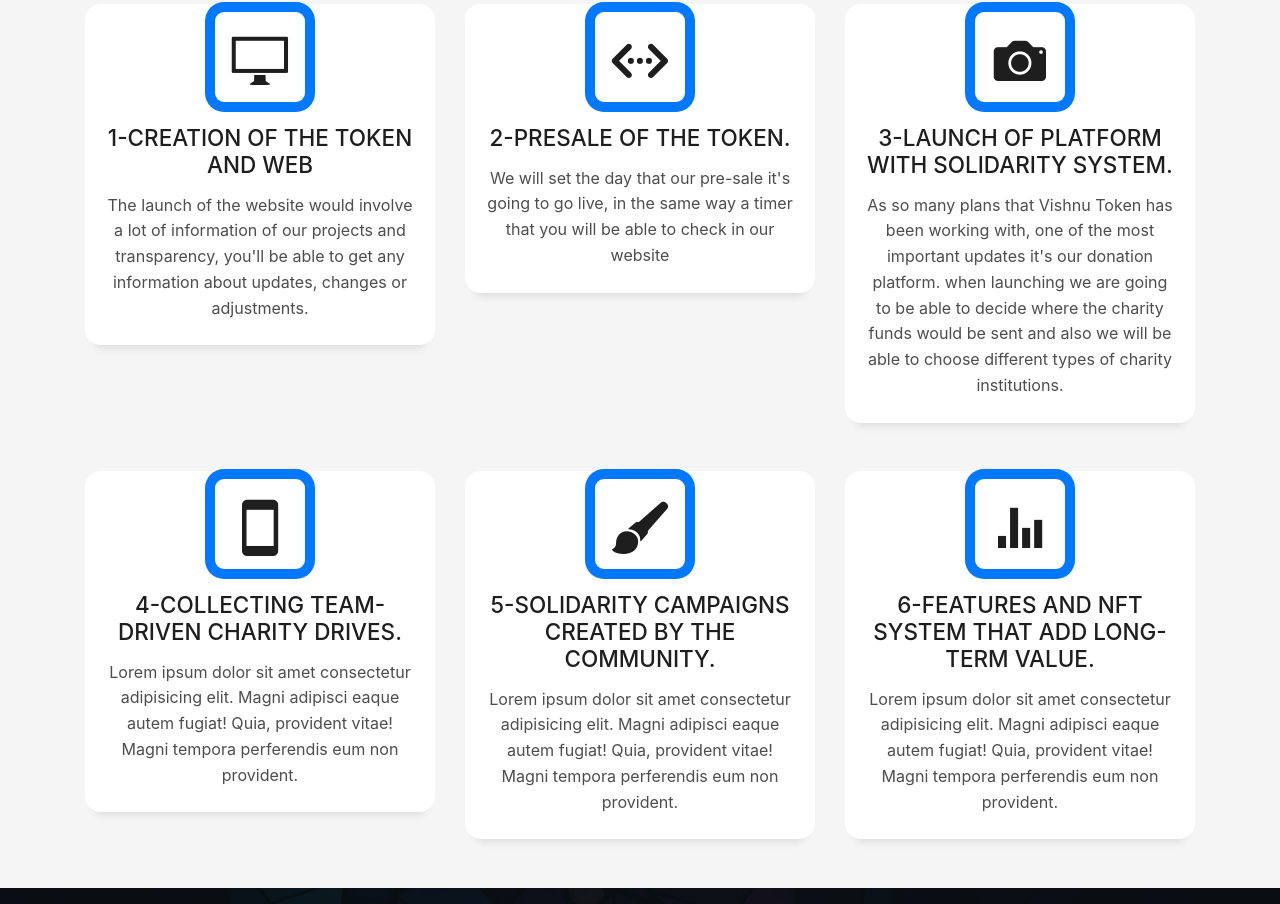
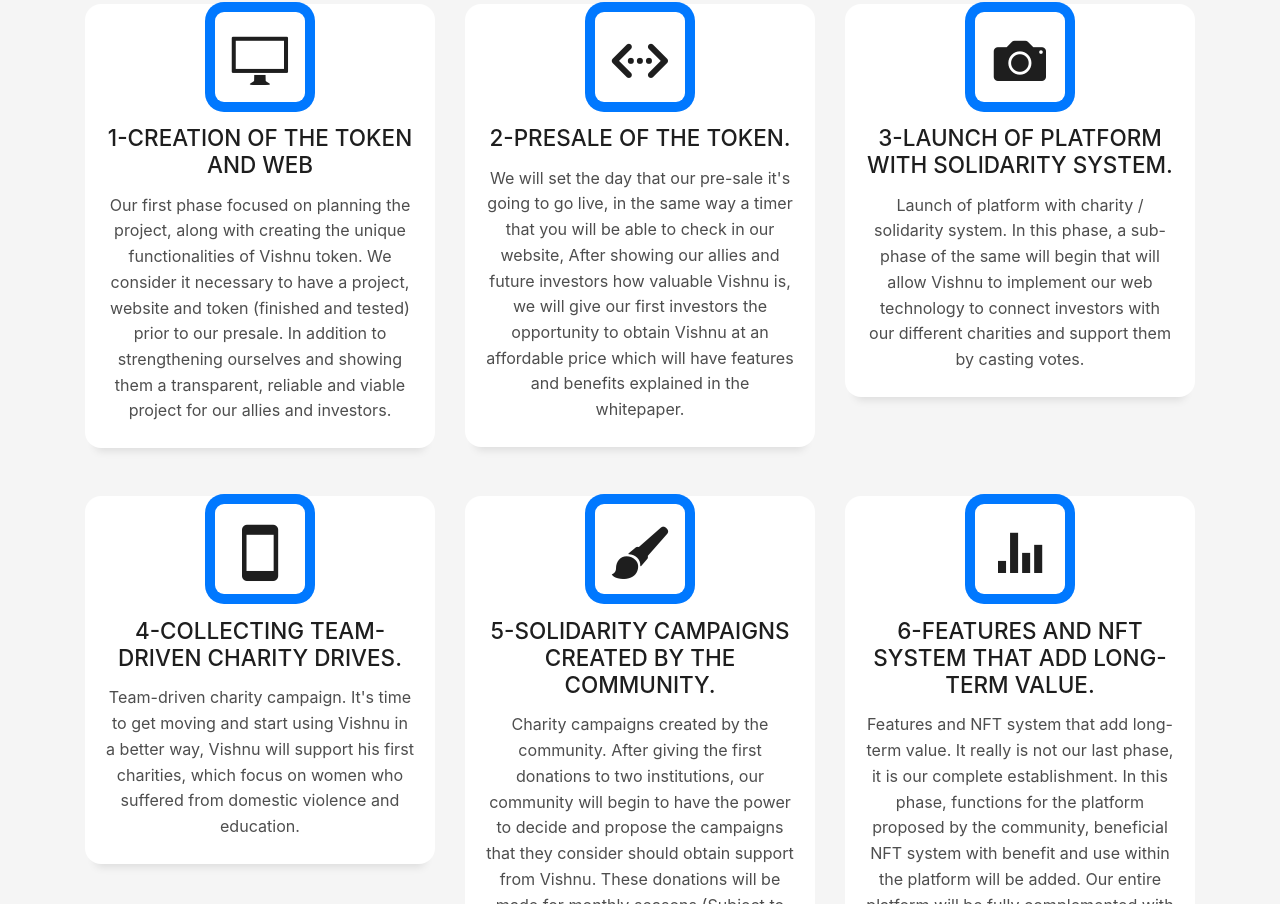
Before and after one commit to maicolvegard/web, a plain HTML site: page index.html in a window 1280 px wide. Shown: the part 1896-2800 px from the top of the page. Drawn offline with Linux system fonts and the light colour scheme; files whose address does not match are found by name.

Commit message:
Add files via upload

```diff
--- a/index.html
+++ b/index.html
@@ -80,8 +80,7 @@
         <div class="promo">
             <h1></h1>
             <p></p>
-          <a href="https://bscscan.com/token/0xe2ad57574689e2a278611de8c1af13e9b4d689e1">
-<button type="button">BscScan Contract</button></a>
+
         </div>
         <video muted="" autoplay="" loop="">
             <source src="./video/fondo.mp4" type="video/mp4">
@@ -124,20 +123,21 @@
                   <div class="progress">
                     <div class="progress-bar" role="progressbar" style="width: 51%;" aria-valuenow="85" aria-valuemin="0" aria-valuemax="100"></div>
                   </div>
-                  <span>Operating wallet</span> <span class="pull-right">3%</span>
+                  <span>Liquidity & Pre-sale</span> <span class="pull-right">40%</span>
                   <div class="progress">
-                    <div class="progress-bar" role="progressbar" style="width: 3%" aria-valuenow="75" aria-valuemin="0" aria-valuemax="100"></div>
+                    <div class="progress-bar" role="progressbar" style="width: 40%" aria-valuenow="75" aria-valuemin="0" aria-valuemax="100"></div>
                   </div>
                   <span>Charity wallet</span> <span class="pull-right">3%</span>
                   <div class="progress">
                     <div class="progress-bar" role="progressbar" style="width: 3%" aria-valuenow="50" aria-valuemin="0" aria-valuemax="100"></div>
                   </div>
-                  <span>Liquidity &amp; Pre-sale</span> <span class="pull-right">40%</span>
+                  <span>Operating wallet</span> <span class="pull-right">3%</span>
                   <div class="progress">
-                    <div class="progress-bar" role="progressbar" style="width: 40%" aria-valuenow="90" aria-valuemin="0" aria-valuemax="100"></div>
+                    <div class="progress-bar" role="progressbar" style="width: 3%" aria-valuenow="90" aria-valuemin="0" aria-valuemax="100"></div>
                   </div>
                 </div>
-               <a href="https://t.me/VishnuToken" target="_blank" class="btn btn-primary gradient rounded-xl">Telegram</a>
+               <a href="https://t.me/VishnuToken" target="_blank" class="btn btn-primary gradient rounded-xl">Telegram</a> <a href="https://bscscan.com/token/0xe2ad57574689e2a278611de8c1af13e9b4d689e1">
+<button type="button">BscScan Contract</button></a>
              <div class="socials">
                     <ul>
                       <li><a href="https://www.facebook.com/Vishnutoken"><span class="ico-circle"><i class="ion-social-facebook"></i></span></a></li>
@@ -203,7 +203,7 @@ Coin holders will be able to cast one vote per charity campaign, no matter how m
             <div class="service-content">
               <h2 class="s-title">1-Creation of the token and web</h2>
               <p class="s-description text-center">
-               The launch of the website would involve a lot of information of our projects and transparency, you'll be able to get any information about updates, changes or adjustments.
+               Our first phase focused on planning the project, along with creating the unique functionalities of Vishnu token. We consider it necessary to have a project, website and token (finished and tested) prior to our presale. In addition to strengthening ourselves and showing them a transparent, reliable and viable project for our allies and investors.
               </p>
             </div>
           </div>
@@ -216,7 +216,7 @@ Coin holders will be able to cast one vote per charity campaign, no matter how m
             <div class="service-content">
               <h2 class="s-title">2-Presale of the token.</h2>
               <p class="s-description text-center">
-                We will set the day that our pre-sale it's going to go live, in the same way a timer that you will be able to check in our website
+                We will set the day that our pre-sale it's going to go live, in the same way a timer that you will be able to check in our website, After showing our allies and future investors how valuable Vishnu is, we will give our first investors the opportunity to obtain Vishnu at an affordable price which will have features and benefits explained in the whitepaper.
               </p>
             </div>
           </div>
@@ -229,7 +229,8 @@ Coin holders will be able to cast one vote per charity campaign, no matter how m
             <div class="service-content">
               <h2 class="s-title">3-Launch of platform with solidarity system.</h2>
               <p class="s-description text-center">
-                As so many plans that Vishnu Token has been working with, one of the most important updates it's our donation platform. when launching we are going to be able to decide where the charity funds would be sent and also we will be able to choose different types of charity institutions.
+                Launch of platform with charity / solidarity system.
+In this phase, a sub-phase of the same will begin that will allow Vishnu to implement our web technology to connect investors with our different charities and support them by casting votes.
               </p>
             </div>
           </div>
@@ -243,9 +244,8 @@ Coin holders will be able to cast one vote per charity campaign, no matter how m
               <h2 class="s-title">4-Collecting team-driven charity drives.
 </h2>
               <p class="s-description text-center">
-                Lorem ipsum dolor sit amet consectetur adipisicing elit. Magni adipisci eaque autem fugiat! Quia,
-                provident vitae! Magni
-                tempora perferendis eum non provident.
+                Team-driven charity campaign.
+It's time to get moving and start using Vishnu in a better way, Vishnu will support his first charities, which focus on women who suffered from domestic violence and education.
               </p>
             </div>
           </div>
@@ -259,9 +259,8 @@ Coin holders will be able to cast one vote per charity campaign, no matter how m
               <h2 class="s-title">5-Solidarity campaigns created by the community.
 </h2>
               <p class="s-description text-center">
-                Lorem ipsum dolor sit amet consectetur adipisicing elit. Magni adipisci eaque autem fugiat! Quia,
-                provident vitae! Magni
-                tempora perferendis eum non provident.
+               Charity campaigns created by the community.
+After giving the first donations to two institutions, our community will begin to have the power to decide and propose the campaigns that they consider should obtain support from Vishnu. These donations will be made for monthly seasons (Subject to change depending on the community, growth of the token and other factors)
               </p>
             </div>
           </div>
@@ -275,8 +274,8 @@ Coin holders will be able to cast one vote per charity campaign, no matter how m
               <h2 class="s-title">6-Features and NFT system that add long-term value.
 </h2>
               <p class="s-description text-center">
-                Lorem ipsum dolor sit amet consectetur adipisicing elit. Magni adipisci eaque autem fugiat! Quia,
-                provident vitae! Magni
+                Features and NFT system that add long-term value.
+It really is not our last phase, it is our complete establishment. In this phase, functions for the platform proposed by the community, beneficial NFT system with benefit and use within the platform will be added. Our entire platform will be fully complemented with our token, so the use of our token on the platform is something we have planned.
                 tempora perferendis eum non provident.
               </p>
             </div>
```
